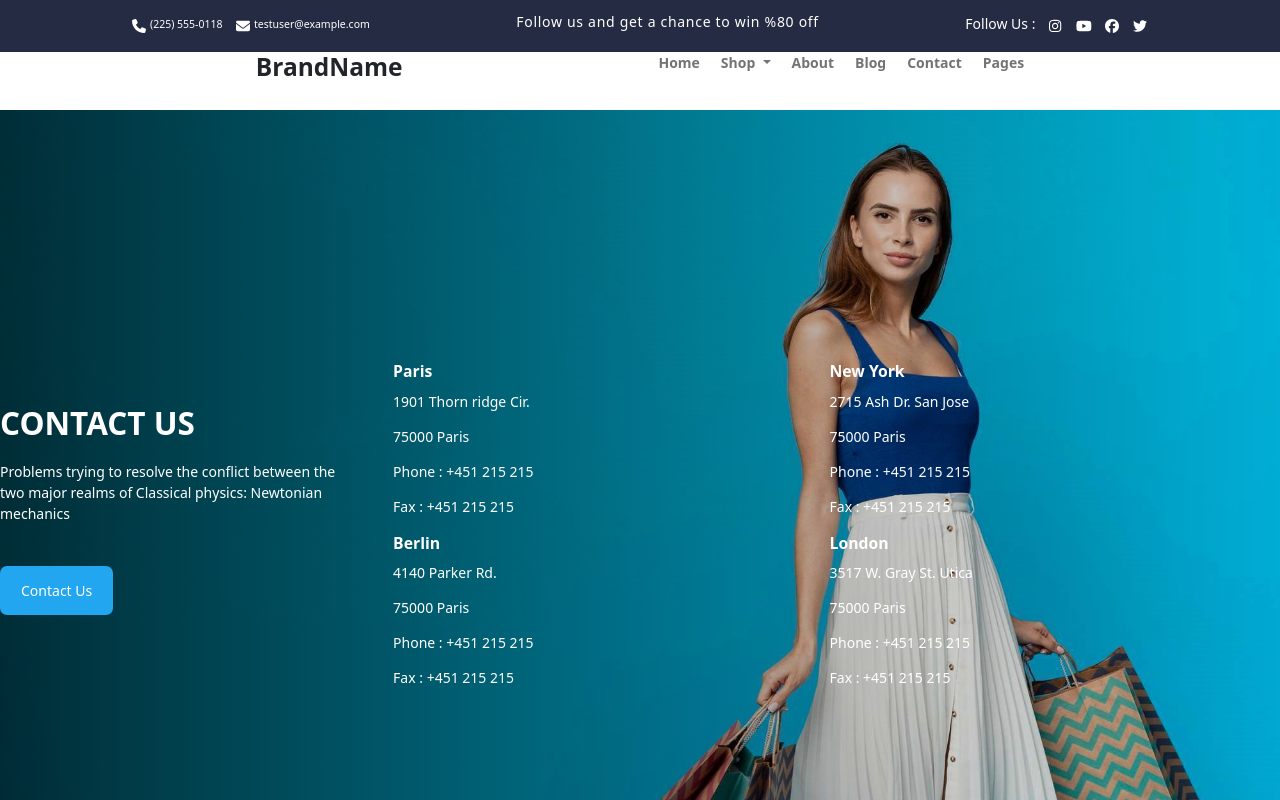
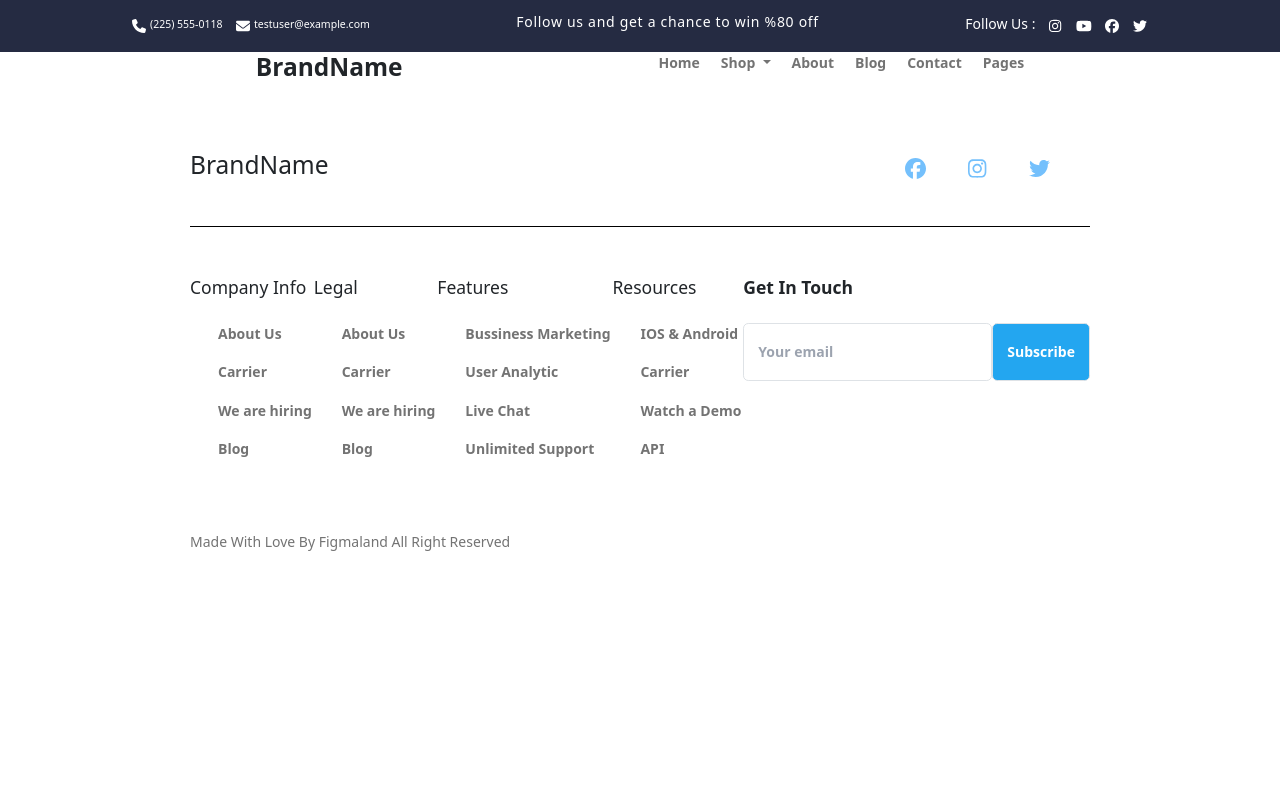
Before and after one commit to zehraBal/Workintech-Ecommerce-Challenge, a React (Vite) app in the folder ecommerce-frontend/: page / in a window 1280 px wide. Shown: the top 800 px of the page. Built offline with nearby package versions, Linux system fonts and the light colour scheme.

Commit message:
Router added

```diff
--- a/ecommerce-frontend/src/App.jsx
+++ b/ecommerce-frontend/src/App.jsx
@@ -3,14 +3,17 @@
 import Header from "./components/Header";
 import "bootstrap/dist/css/bootstrap.min.css";
 import Contact from "./pages/Contact";
+import { BrowserRouter, Route, Routes } from "react-router-dom";
 
 function App() {
   return (
-    <>
+    <BrowserRouter>
       <Header />
-      <Contact />
+      <Routes>
+        <Route exact path="/contact" Component={Contact} />
+      </Routes>
       <Footer />
-    </>
+    </BrowserRouter>
   );
 }
 
```
